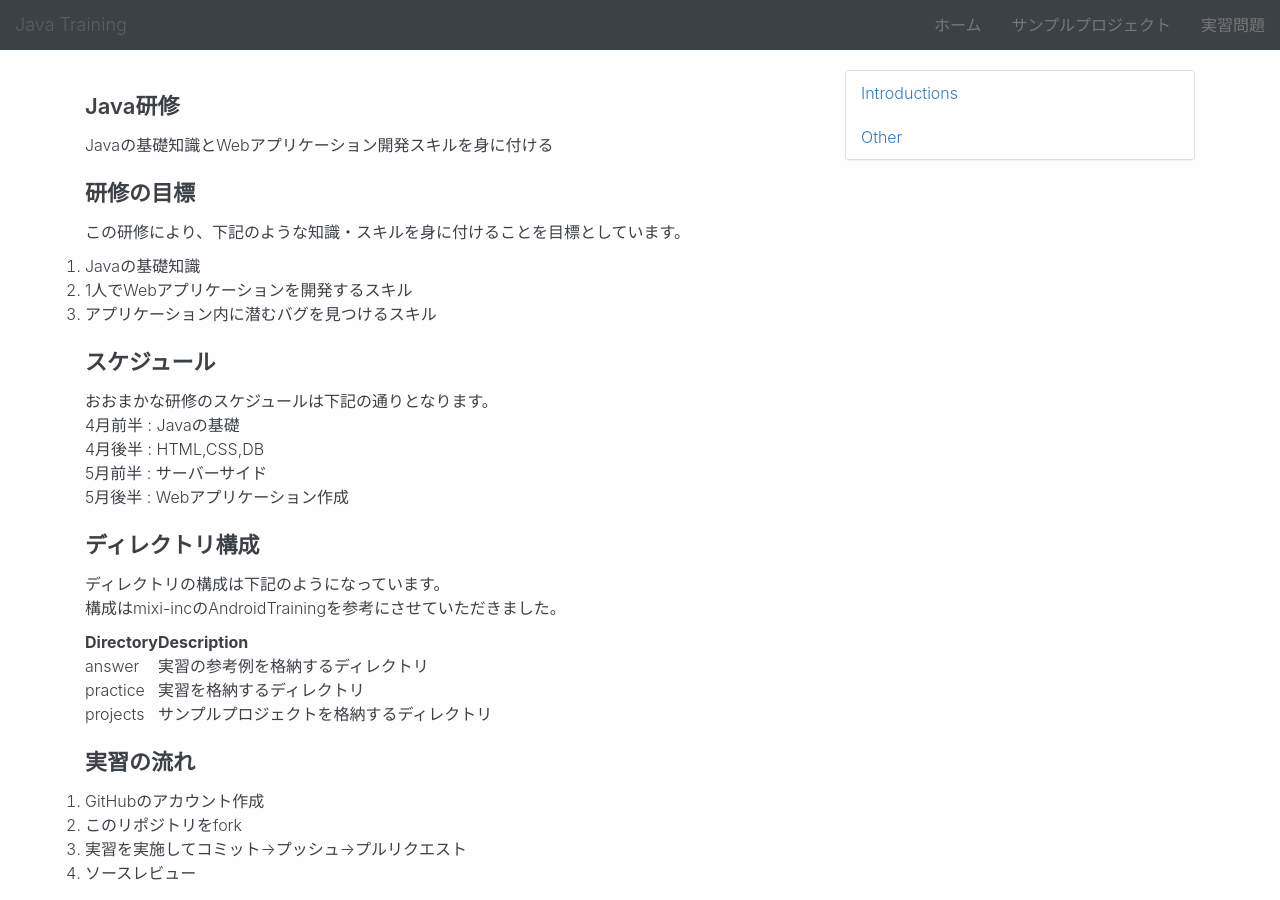
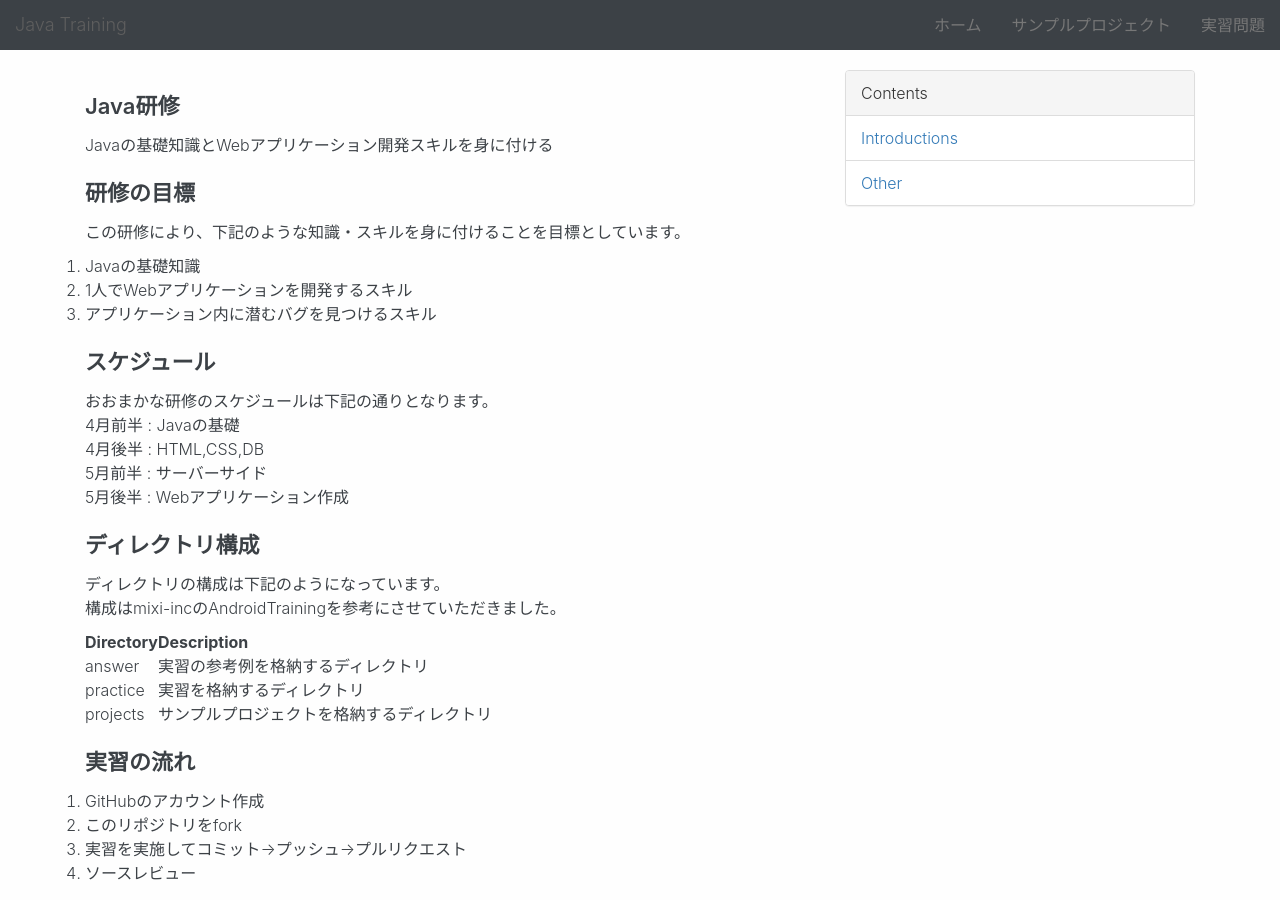
Before and after one commit to modulesjp/JavaTraining, a Jekyll site: the page built from docs/index.md, in a window 1280 px wide. Built offline with Jekyll 4.4.1, drawn with Linux system fonts in a browser that asks for light colours; nearby versions of some CDN libraries; our own code applies the rules of GitHub Pages for plain Markdown files.

Commit message:
2018.03.24

```diff
--- a/docs/_layouts/default.html
+++ b/docs/_layouts/default.html
@@ -32,12 +32,12 @@
 	      <span class="icon-bar"></span>
 	      <span class="icon-bar"></span>
 	    </button>
-	    <a href="https://ubns.github.io/JavaTraining/" class="navbar-brand">Java Training</a>
+	    <a href="{{site.baseurl}}" class="navbar-brand">Java Training</a>
 	  </div>
 
 	  <div id="gnavi" class="collapse navbar-collapse">
 	    <ul class="nav navbar-nav navbar-right">
-	      <li><a href="https://ubns.github.io/JavaTraining/">ホーム</a></li>
+	      <li><a href="{{site.baseurl}}">ホーム</a></li>
 	      <li><a href="http://github.com/ubns/JavaTraining/tree/master/projects">サンプルプロジェクト</a></li>
 	      <li><a href="http://github.com/ubns/JavaTraining/tree/master/practice">実習問題</a></li>
 	    </ul>
@@ -47,17 +47,20 @@
 <!-- MAIN CONTENT -->
 <section>
 	<div class="container">
-		<div class="col-xs-12 col-md-8">
+		<div class="col-xs-12 col-sm-8 col-md-8">
 		  <div class="content">
 		    {{content}}
 		  </div>
 		</div>
-		<div class="col-xs-12 col-md-4">
+		<div class="col-xs-12 col-sm-4 col-md-4">
 			<div class="side-menu">
 				<div class="panel panel-default">
+					<div class="panel-heading">
+						Contents
+					</div>
 					<ul class="list-group">
-						<a href="{{site.baseurl}}/introduction/1.0.0.What-is-a-program.html"><li class="list-group-item">Introductions</li></a>
-						<a href="{{site.baseurl}}"><li class="list-group-item">Other</li></a>
+						<li class="list-group-item"><a href="{{site.baseurl}}/introductions/1.0.0.What-is-a-program.html">Introductions</a></li>
+						<li class="list-group-item"><a href="{{site.baseurl}}">Other</a></li>
 					</ul>
 				</div>
 			</div>
```
